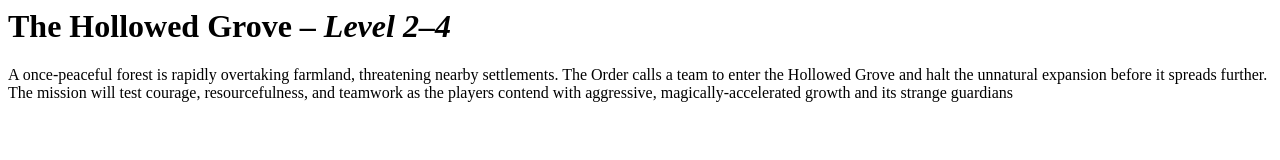
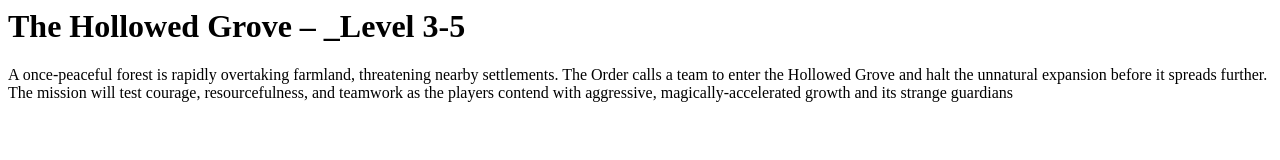
Before and after one commit to nt15mcp/nt15mcp.github.io, an Eleventy site: page src/site/notes/Campaigns/WestMarchesStyle/Public/The Briefing Room/The Hollowed Grove.md in a window 1280 px wide. Built offline with nearby package versions, Linux system fonts and the light colour scheme; Eleventy itself is replaced by a stand-in of ours; files that its build step writes are made by us from their sources; what @sindresorhus/slugify, eleventy-plugin-nesting-toc, fs-file-tree, glob would draw is missing.

Commit message:
Update content src/site/notes/Campaigns/WestMarchesStyle/Public/The Briefing Room/The Hollowed Grove.md

```diff
--- a/src/site/notes/Campaigns/WestMarchesStyle/Public/The Briefing Room/The Hollowed Grove.md
+++ b/src/site/notes/Campaigns/WestMarchesStyle/Public/The Briefing Room/The Hollowed Grove.md
@@ -2,5 +2,5 @@
 {"dg-publish":true,"dg-path":"The Briefing Room/The Hollowed Grove.md","permalink":"/the-briefing-room/the-hollowed-grove/","tags":["missions"],"dgShowFileTree":true}
 ---
 
-# **The Hollowed Grove** – _Level 2–4_
+# **The Hollowed Grove** – _Level 3-5
 A once-peaceful forest is rapidly overtaking farmland, threatening nearby settlements. The Order calls a team to enter the Hollowed Grove and halt the unnatural expansion before it spreads further. The mission will test courage, resourcefulness, and teamwork as the players contend with aggressive, magically-accelerated growth and its strange guardians
```
